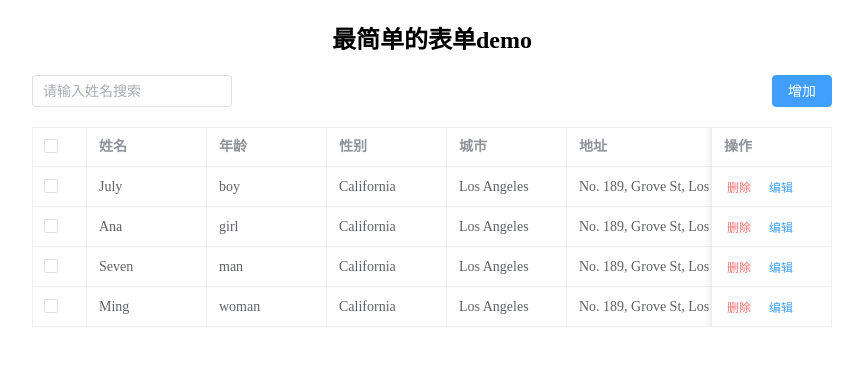
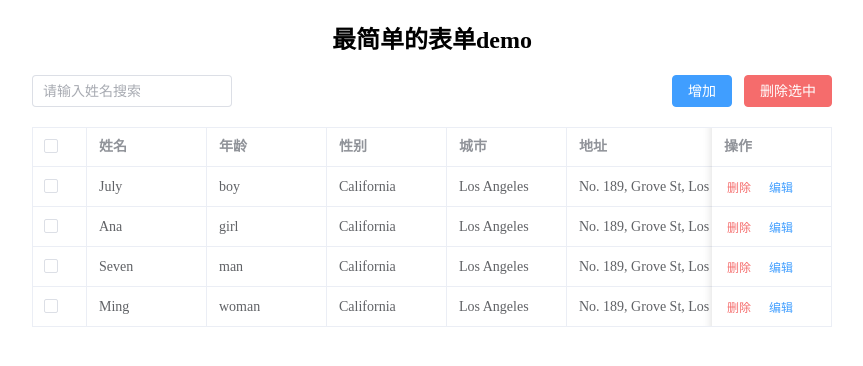
Before and after one commit to pinkhurley/vue3-demo01, a Vue app: page / in a window 1280 px wide. Shown: the top 366 px of the page, without its empty margins (208-1071 px from the left). Built offline with nearby package versions, Linux system fonts and the light colour scheme.

Commit message:
add: 删除多选

```diff
--- a/src/App.vue
+++ b/src/App.vue
@@ -50,7 +50,12 @@ let dialogType = ref('add')
 
 
 const handleSelectionChange = (val)=>{
-  multipleSelection.value = val
+  // multipleSelection.value = val
+  multipleSelection.value = []
+  val.forEach(item => {
+    multipleSelection.value.push(item.id)
+  });
+  console.log(multipleSelection.value)
 }
 
 const handleAdd = () =>{
@@ -65,9 +70,15 @@ const dialogConfirm = () =>{
   })
 }
 const tableRowDel = ({id}) => {
-  console.log(id)
+  // console.log(id)
   let rowIndex = tableData.value.findIndex(item=>item.id === id)
   tableData.value.splice(rowIndex, 1)
+}
+
+const tableDelChoose = ()=>{
+  multipleSelection.value.forEach(id=>{
+    tableRowDel({id})
+  })
 }
 
 </script>
@@ -81,7 +92,10 @@ const tableRowDel = ({id}) => {
     <!-- 搜索区域 -->
     <div class="demo_search">
       <el-input class="search_input" v-model="search_input" placeholder="请输入姓名搜索" />
-      <el-button type="primary" @click="handleAdd">增加</el-button>
+      <div class="btn_list">
+        <el-button type="primary" @click="handleAdd">增加</el-button>
+        <el-button type="danger" @click="tableDelChoose">删除选中</el-button>
+      </div>
     </div>
     <div class="demo_table">
       <el-table
```
